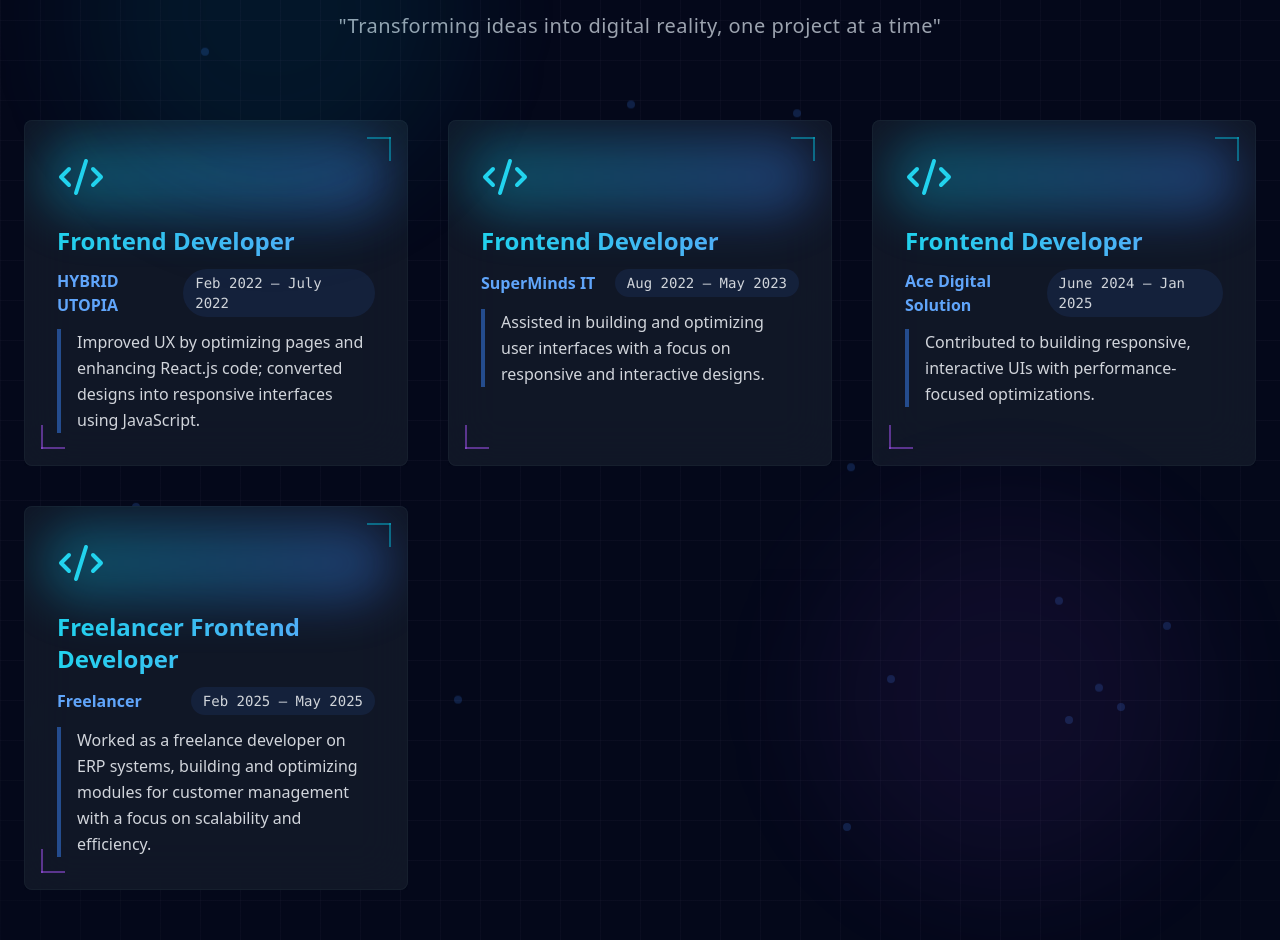
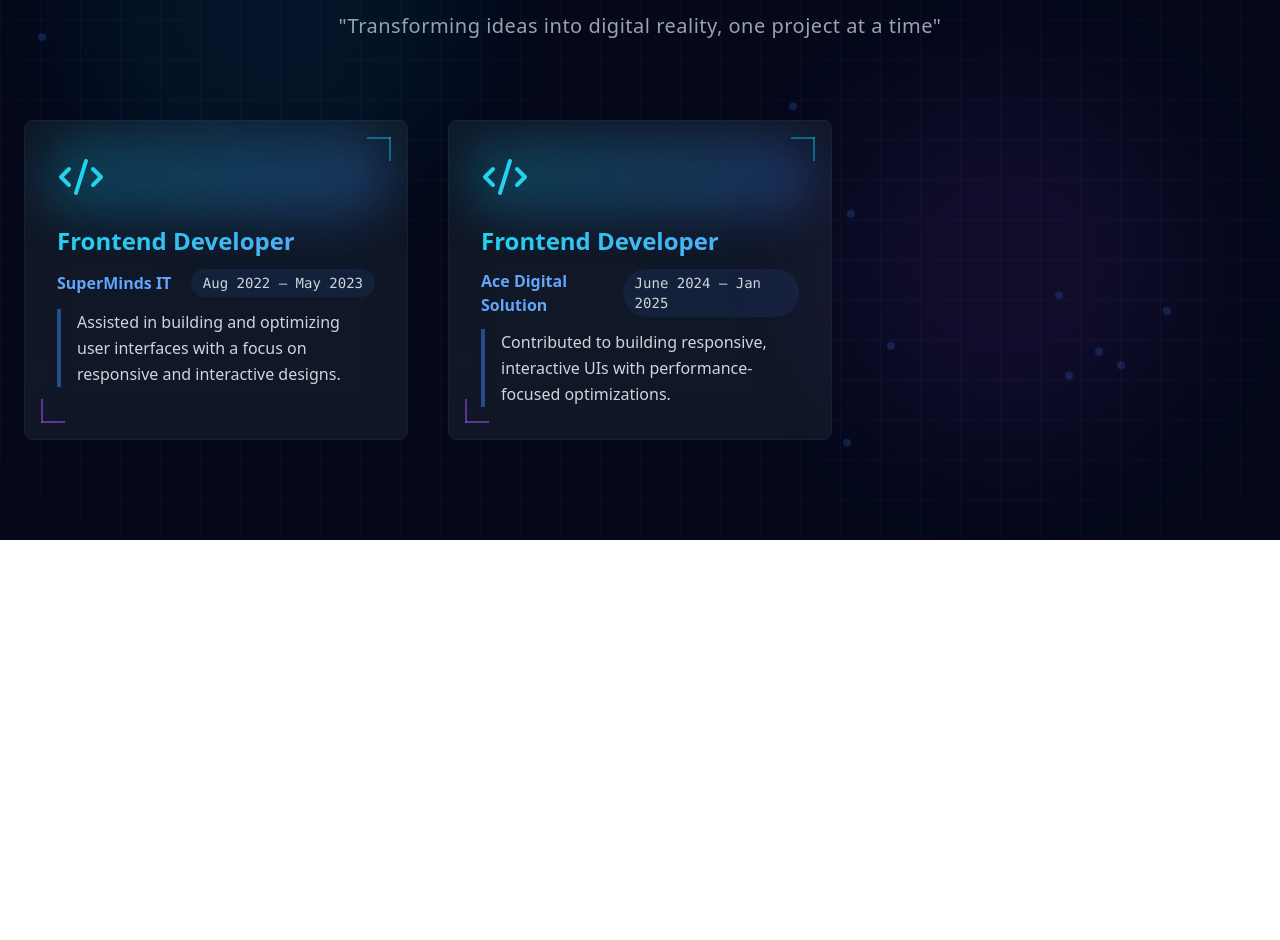
Before and after one commit to Kailash040/kailashPortfolio, a React (Vite) app: page /experience in a window 1280 px wide. Shown: the part 260-1200 px from the top of the page. After the commit the page ends 800 px from the top, so only its background shows below. Built offline with nearby package versions, Linux system fonts and the light colour scheme.

Commit message:
Update Experience.jsx

```diff
--- a/src/pages/Experience/Experience.jsx
+++ b/src/pages/Experience/Experience.jsx
@@ -56,14 +56,6 @@ const ExperienceSection = () => {
     {
       icon: Code2,
       title: "Frontend Developer",
-      company: "HYBRID UTOPIA",
-      period: "Feb 2022 – July 2022",
-      description:
-        "Improved UX by optimizing pages and enhancing React.js code; converted designs into responsive interfaces using JavaScript.",
-    },
-    {
-      icon: Code2,
-      title: "Frontend Developer",
       company: "SuperMinds IT",
       period: "Aug 2022 – May 2023",
       description:
@@ -76,15 +68,7 @@ const ExperienceSection = () => {
       period: "June 2024 – Jan 2025",
       description:
         "Contributed to building responsive, interactive UIs with performance-focused optimizations.",
-    },
-     {
-      icon: Code2,
-      title: "Freelancer Frontend Developer",
-      company: "Freelancer",
-      period: "Feb 2025 – May 2025",
-      description:
-        "Worked as a freelance developer on ERP systems, building and optimizing modules for  customer management with a focus on scalability and efficiency.",
-    },
+    }
   ];
 
   return (
```
